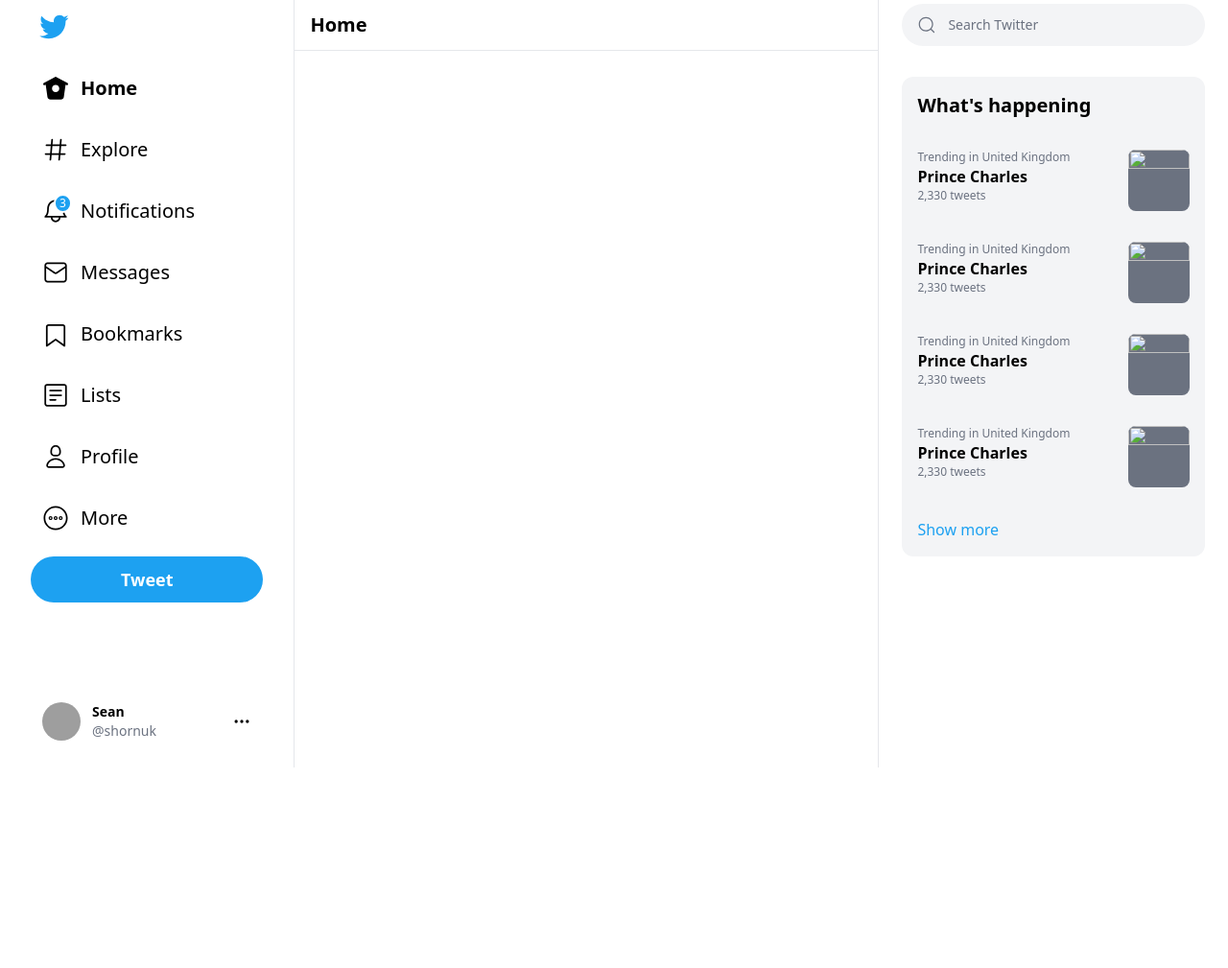
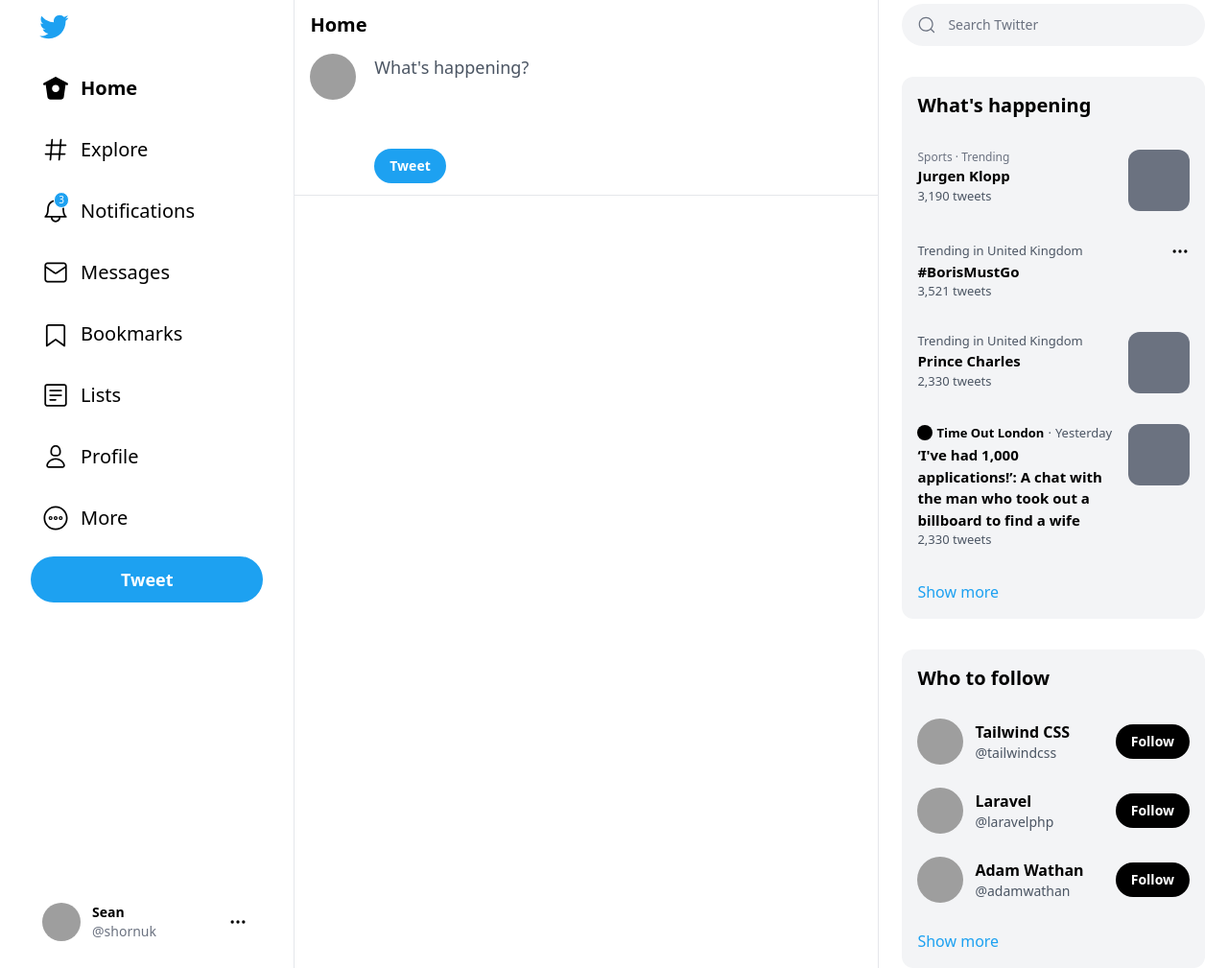
Before and after one commit to shornuk/tailwind-twitter, a plain HTML site: page twitter.html in a window 1280 px wide. Shown: the whole page at 96% size. Before the commit the page ends 800 px from the top, so only its background shows below. Drawn offline with nearby package versions, Linux system fonts and the light colour scheme; grey boxes are pictures that could not be loaded.

Commit message:
Added follow & happening panels

```diff
--- a/twitter.html
+++ b/twitter.html
@@ -28,66 +28,66 @@
 </head>
 <body>
 	<div class="flex min-h-screen">
-		<div class="w-18 lg:w-96 px-3 sm:pl-8 lg:px-8 border-r border-gray-200">
+		<div class="w-auto lg:w-96 px-1 md:pl-8 md:pr-4 lg:px-8 border-r border-gray-200">
 			<ul class="flex flex-col h-full">
-				<li class="mb-4">
-					<a class="relative hover:bg-twitter-100 w-12 h-12 rounded-full flex items-center justify-center text-twitter-500 mt-1" href="#">
+				<li class="mb-4 flex justify-center lg:justify-start">
+					<a class="block relative hover:bg-twitter-100 w-12 h-12 rounded-full flex items-center justify-center text-twitter-500 mt-1" href="#">
 						<svg viewBox="0 0 24 24" class="w-8 h-8 text-twitter-500 fill-current"><g><path d="M23.643 4.937c-.835.37-1.732.62-2.675.733.962-.576 1.7-1.49 2.048-2.578-.9.534-1.897.922-2.958 1.13-.85-.904-2.06-1.47-3.4-1.47-2.572 0-4.658 2.086-4.658 4.66 0 .364.042.718.12 1.06-3.873-.195-7.304-2.05-9.602-4.868-.4.69-.63 1.49-.63 2.342 0 1.616.823 3.043 2.072 3.878-.764-.025-1.482-.234-2.11-.583v.06c0 2.257 1.605 4.14 3.737 4.568-.392.106-.803.162-1.227.162-.3 0-.593-.028-.877-.082.593 1.85 2.313 3.198 4.352 3.234-1.595 1.25-3.604 1.995-5.786 1.995-.376 0-.747-.022-1.112-.065 2.062 1.323 4.51 2.093 7.14 2.093 8.57 0 13.255-7.098 13.255-13.254 0-.2-.005-.402-.014-.602.91-.658 1.7-1.477 2.323-2.41z"></path></g></svg>
 					</a>
 				</li>
-				<li class="mb-4">
+				<li class="mb-4 flex justify-center lg:justify-start">
 					<a class="text-black relative hover:bg-gray-200 h-12 w-12 lg:w-auto lg:px-3 rounded-full inline-flex items-center justify-center lg:justify-start space-x-3" href="#">
 						<svg viewBox="0 0 24 24" class="w-7 h-7 fill-current shrink-0"><g><path d="M22.58 7.35L12.475 1.897c-.297-.16-.654-.16-.95 0L1.425 7.35c-.486.264-.667.87-.405 1.356.18.335.525.525.88.525.16 0 .324-.038.475-.12l.734-.396 1.59 11.25c.216 1.214 1.31 2.062 2.66 2.062h9.282c1.35 0 2.444-.848 2.662-2.088l1.588-11.225.737.398c.485.263 1.092.082 1.354-.404.263-.486.08-1.093-.404-1.355zM12 15.435c-1.795 0-3.25-1.455-3.25-3.25s1.455-3.25 3.25-3.25 3.25 1.455 3.25 3.25-1.455 3.25-3.25 3.25z"></path></g></svg>
 						<p class="hidden lg:inline text-xl font-bold pr-3">Home</p>
 					</a>
 				</li>
-				<li class="mb-4">
+				<li class="mb-4 flex justify-center lg:justify-start">
 					<a class="text-black relative hover:bg-gray-200 h-12 w-12 lg:w-auto lg:px-3 rounded-full inline-flex items-center justify-center lg:justify-start space-x-3" href="#">
 						<svg viewBox="0 0 24 24" class="w-7 h-7 text-black fill-current"><g><path d="M21 7.337h-3.93l.372-4.272c.036-.412-.27-.775-.682-.812-.417-.03-.776.27-.812.683l-.383 4.4h-6.32l.37-4.27c.037-.413-.27-.776-.68-.813-.42-.03-.777.27-.813.683l-.382 4.4H3.782c-.414 0-.75.337-.75.75s.336.75.75.75H7.61l-.55 6.327H3c-.414 0-.75.336-.75.75s.336.75.75.75h3.93l-.372 4.272c-.036.412.27.775.682.812l.066.003c.385 0 .712-.295.746-.686l.383-4.4h6.32l-.37 4.27c-.036.413.27.776.682.813l.066.003c.385 0 .712-.295.746-.686l.382-4.4h3.957c.413 0 .75-.337.75-.75s-.337-.75-.75-.75H16.39l.55-6.327H21c.414 0 .75-.336.75-.75s-.336-.75-.75-.75zm-6.115 7.826h-6.32l.55-6.326h6.32l-.55 6.326z"></path></g></svg>
 						<p class="hidden lg:inline text-xl pr-3">Explore</p>
 					</a>
 				</li>
-				<li class="mb-4">
+				<li class="mb-4 flex justify-center lg:justify-start">
 					<a class="text-black relative hover:bg-gray-200 h-12 w-12 lg:w-auto lg:px-3 rounded-full inline-flex items-center justify-center lg:justify-start space-x-3" href="#">
 						<div class="relative">
 							<svg viewBox="0 0 24 24" class="w-7 h-7 text-black fill-current"><g><path d="M21.697 16.468c-.02-.016-2.14-1.64-2.103-6.03.02-2.532-.812-4.782-2.347-6.335C15.872 2.71 14.01 1.94 12.005 1.93h-.013c-2.004.01-3.866.78-5.242 2.174-1.534 1.553-2.368 3.802-2.346 6.334.037 4.33-2.02 5.967-2.102 6.03-.26.193-.366.53-.265.838.102.308.39.515.712.515h4.92c.102 2.31 1.997 4.16 4.33 4.16s4.226-1.85 4.327-4.16h4.922c.322 0 .61-.206.71-.514.103-.307-.003-.645-.263-.838zM12 20.478c-1.505 0-2.73-1.177-2.828-2.658h5.656c-.1 1.48-1.323 2.66-2.828 2.66zM4.38 16.32c.74-1.132 1.548-3.028 1.524-5.896-.018-2.16.644-3.982 1.913-5.267C8.91 4.05 10.397 3.437 12 3.43c1.603.008 3.087.62 4.18 1.728 1.27 1.285 1.933 3.106 1.915 5.267-.024 2.868.785 4.765 1.525 5.896H4.38z"></path></g></svg>
-							<span class="absolute -top-1 left-3 bg-twitter-500 rounded-full text-xs text-white px-1 border-2 border-white">3</span>
+							<span class="absolute -top-1.5 right-0 bg-twitter-500 rounded-full text-[10px] text-white px-1 border border-white">3</span>
 						</div>
 
 						<p class="hidden lg:inline text-xl pr-3">Notifications</p>
 					</a>
 				</li>
-				<li class="mb-4">
+				<li class="mb-4 flex justify-center lg:justify-start">
 					<a class="text-black relative hover:bg-gray-200 h-12 w-12 lg:w-auto lg:px-3 rounded-full inline-flex items-center justify-center lg:justify-start space-x-3" href="#">
 						<svg viewBox="0 0 24 24" class="w-7 h-7 text-black fill-current"><g><path d="M19.25 3.018H4.75C3.233 3.018 2 4.252 2 5.77v12.495c0 1.518 1.233 2.753 2.75 2.753h14.5c1.517 0 2.75-1.235 2.75-2.753V5.77c0-1.518-1.233-2.752-2.75-2.752zm-14.5 1.5h14.5c.69 0 1.25.56 1.25 1.25v.714l-8.05 5.367c-.273.18-.626.182-.9-.002L3.5 6.482v-.714c0-.69.56-1.25 1.25-1.25zm14.5 14.998H4.75c-.69 0-1.25-.56-1.25-1.25V8.24l7.24 4.83c.383.256.822.384 1.26.384.44 0 .877-.128 1.26-.383l7.24-4.83v10.022c0 .69-.56 1.25-1.25 1.25z"></path></g></svg>
 						<p class="hidden lg:inline text-xl pr-3">Messages</p>
 					</a>
 				</li>
-				<li class="mb-4">
+				<li class="mb-4 flex justify-center lg:justify-start">
 					<a class="text-black relative hover:bg-gray-200 h-12 w-12 lg:w-auto lg:px-3 rounded-full inline-flex items-center justify-center lg:justify-start space-x-3" href="#">
 						<svg viewBox="0 0 24 24" class="w-7 h-7 text-black fill-current"><g><path d="M19.9 23.5c-.157 0-.312-.05-.442-.144L12 17.928l-7.458 5.43c-.228.164-.53.19-.782.06-.25-.127-.41-.385-.41-.667V5.6c0-1.24 1.01-2.25 2.25-2.25h12.798c1.24 0 2.25 1.01 2.25 2.25v17.15c0 .282-.158.54-.41.668-.106.055-.223.082-.34.082zM12 16.25c.155 0 .31.048.44.144l6.71 4.883V5.6c0-.412-.337-.75-.75-.75H5.6c-.413 0-.75.338-.75.75v15.677l6.71-4.883c.13-.096.285-.144.44-.144z"></path></g></svg>
 						<p class="hidden lg:inline text-xl pr-3">Bookmarks</p>
 					</a>
 				</li>
-				<li class="mb-4">
+				<li class="mb-4 flex justify-center lg:justify-start">
 					<a class="text-black relative hover:bg-gray-200 h-12 w-12 lg:w-auto lg:px-3 rounded-full inline-flex items-center justify-center lg:justify-start space-x-3" href="#">
 						<svg viewBox="0 0 24 24" class="w-7 h-7 text-black fill-current"><g><path d="M19.75 22H4.25C3.01 22 2 20.99 2 19.75V4.25C2 3.01 3.01 2 4.25 2h15.5C20.99 2 22 3.01 22 4.25v15.5c0 1.24-1.01 2.25-2.25 2.25zM4.25 3.5c-.414 0-.75.337-.75.75v15.5c0 .413.336.75.75.75h15.5c.414 0 .75-.337.75-.75V4.25c0-.413-.336-.75-.75-.75H4.25z"></path><path d="M17 8.64H7c-.414 0-.75-.337-.75-.75s.336-.75.75-.75h10c.414 0 .75.335.75.75s-.336.75-.75.75zm0 4.11H7c-.414 0-.75-.336-.75-.75s.336-.75.75-.75h10c.414 0 .75.336.75.75s-.336.75-.75.75zm-5 4.11H7c-.414 0-.75-.335-.75-.75s.336-.75.75-.75h5c.414 0 .75.337.75.75s-.336.75-.75.75z"></path></g></svg>
 						<p class="hidden lg:inline text-xl pr-3">Lists</p>
 					</a>
 				</li>
-				<li class="mb-4">
+				<li class="mb-4 flex justify-center lg:justify-start">
 					<a class="text-black relative hover:bg-gray-200 h-12 w-12 lg:w-auto lg:px-3 rounded-full inline-flex items-center justify-center lg:justify-start space-x-3" href="#">
 						<svg viewBox="0 0 24 24" class="w-7 h-7 text-black fill-current"><g><path d="M12 11.816c1.355 0 2.872-.15 3.84-1.256.814-.93 1.078-2.368.806-4.392-.38-2.825-2.117-4.512-4.646-4.512S7.734 3.343 7.354 6.17c-.272 2.022-.008 3.46.806 4.39.968 1.107 2.485 1.256 3.84 1.256zM8.84 6.368c.162-1.2.787-3.212 3.16-3.212s2.998 2.013 3.16 3.212c.207 1.55.057 2.627-.45 3.205-.455.52-1.266.743-2.71.743s-2.255-.223-2.71-.743c-.507-.578-.657-1.656-.45-3.205zm11.44 12.868c-.877-3.526-4.282-5.99-8.28-5.99s-7.403 2.464-8.28 5.99c-.172.692-.028 1.4.395 1.94.408.52 1.04.82 1.733.82h12.304c.693 0 1.325-.3 1.733-.82.424-.54.567-1.247.394-1.94zm-1.576 1.016c-.126.16-.316.246-.552.246H5.848c-.235 0-.426-.085-.552-.246-.137-.174-.18-.412-.12-.654.71-2.855 3.517-4.85 6.824-4.85s6.114 1.994 6.824 4.85c.06.242.017.48-.12.654z"></path></g></svg>
 						<p class="hidden lg:inline text-xl pr-3">Profile</p>
 					</a>
 				</li>
-				<li class="mb-4">
+				<li class="mb-4 flex justify-center lg:justify-start">
 					<a class="text-black relative hover:bg-gray-200 h-12 w-12 lg:w-auto lg:px-3 rounded-full inline-flex items-center justify-center lg:justify-start space-x-3" href="#">
 						<svg viewBox="0 0 24 24" class="w-7 h-7 text-black fill-current"><g><path d="M16.5 10.25c-.965 0-1.75.787-1.75 1.75s.784 1.75 1.75 1.75c.964 0 1.75-.786 1.75-1.75s-.786-1.75-1.75-1.75zm0 2.5c-.414 0-.75-.336-.75-.75 0-.413.337-.75.75-.75s.75.336.75.75c0 .413-.336.75-.75.75zm-4.5-2.5c-.966 0-1.75.787-1.75 1.75s.785 1.75 1.75 1.75 1.75-.786 1.75-1.75-.784-1.75-1.75-1.75zm0 2.5c-.414 0-.75-.336-.75-.75 0-.413.337-.75.75-.75s.75.336.75.75c0 .413-.336.75-.75.75zm-4.5-2.5c-.965 0-1.75.787-1.75 1.75s.785 1.75 1.75 1.75c.964 0 1.75-.786 1.75-1.75s-.787-1.75-1.75-1.75zm0 2.5c-.414 0-.75-.336-.75-.75 0-.413.337-.75.75-.75s.75.336.75.75c0 .413-.336.75-.75.75z"></path><path d="M12 22.75C6.072 22.75 1.25 17.928 1.25 12S6.072 1.25 12 1.25 22.75 6.072 22.75 12 17.928 22.75 12 22.75zm0-20C6.9 2.75 2.75 6.9 2.75 12S6.9 21.25 12 21.25s9.25-4.15 9.25-9.25S17.1 2.75 12 2.75z"></path></g></svg>
 						<p class="hidden lg:inline text-xl pr-3">More</p>
 					</a>
 				</li>
-				<li class="mb-4">
+				<li class="mb-4 flex justify-center lg:justify-start">
 					<a class="relative bg-twitter-500 w-12 lg:w-full h-12 rounded-full flex items-center justify-center hover:bg-twitter-600 text-white" href="#">
 						<svg viewBox="0 0 24 24" class="lg:hidden w-7 h-7 fill-current"><g><path d="M8.8 7.2H5.6V3.9c0-.4-.3-.8-.8-.8s-.7.4-.7.8v3.3H.8c-.4 0-.8.3-.8.8s.3.8.8.8h3.3v3.3c0 .4.3.8.8.8s.8-.3.8-.8V8.7H9c.4 0 .8-.3.8-.8s-.5-.7-1-.7zm15-4.9v-.1h-.1c-.1 0-9.2 1.2-14.4 11.7-3.8 7.6-3.6 9.9-3.3 9.9.3.1 3.4-6.5 6.7-9.2 5.2-1.1 6.6-3.6 6.6-3.6s-1.5.2-2.1.2c-.8 0-1.4-.2-1.7-.3 1.3-1.2 2.4-1.5 3.5-1.7.9-.2 1.8-.4 3-1.2 2.2-1.6 1.9-5.5 1.8-5.7z"></path></g></svg>
 						<p class="hidden lg:inline text-lg font-semibold">Tweet</p>
@@ -100,60 +100,151 @@
 							<p class="font-bold">Sean</p>
 							<p class="text-gray-500">@shornuk</p>
 						</div>
-						<svg viewBox="0 0 24 24" class="hidden lg:inline-block w-5 h-5 fill-current ml-auto"><g><circle cx="5" cy="12" r="2"></circle><circle cx="12" cy="12" r="2"></circle><circle cx="19" cy="12" r="2"></circle></g></svg>
+						<svg viewBox="0 0 24 24" class="hidden lg:inline-block w-5 h-5 fill-current ml-auto mr-1"><g><circle cx="5" cy="12" r="2"></circle><circle cx="12" cy="12" r="2"></circle><circle cx="19" cy="12" r="2"></circle></g></svg>
 					</a>
 				</li>
 			</ul>
 		</div>
 		<div class="flex w-full">
 			<div class="border-r border-gray-200 w-full md:w-2/3">
+
+				<!-- New Tweet section -->
 				<div class="border-b border-gray-200 w-full px-4 py-3">
 					<h2 class="font-bold text-xl">Home</h2>
+					<div class="pt-4 flex">
+						<div class="w-14">
+							<img class="w-12 h-12 rounded-full mr-4" src="https://pbs.twimg.com/profile_images/1481281375835725825/rZzCEFm3_400x400.jpg">
+						</div>
+						<div class="w-full pl-4">
+							<textarea style="resize: none;" rows="3" class="w-full text-lg placeholder:text-gray-600 outline-none mb-2 border-b border-white focus:border-gray-200" placeholder="What's happening?"></textarea>
+							<button class="text-sm bg-twitter-500 px-4 py-2 text-white font-bold rounded-full">Tweet</button>
+						</div>
+					</div>
+
 				</div>
 			</div>
 			<div class="hidden md:block px-6 w-96">
+
+				<!-- Search Input -->
 				<div class="relative mt-1">
 					<input class="bg-gray-100 w-full px-6 py-3 pl-12 rounded-full text-sm placeholder:text-gray-500" type="search" name="search" placeholder="Search Twitter">
 					<div class="absolute inset-y-0 left-4 flex items-center justify-center">
 						<svg viewBox="0 0 24 24" class="inline w-5 h-5 text-gray-500 fill-current"><g><path d="M21.53 20.47l-3.66-3.66C19.195 15.24 20 13.214 20 11c0-4.97-4.03-9-9-9s-9 4.03-9 9 4.03 9 9 9c2.215 0 4.24-.804 5.808-2.13l3.66 3.66c.147.146.34.22.53.22s.385-.073.53-.22c.295-.293.295-.767.002-1.06zM3.5 11c0-4.135 3.365-7.5 7.5-7.5s7.5 3.365 7.5 7.5-3.365 7.5-7.5 7.5-7.5-3.365-7.5-7.5z"></path></g></svg>
 					</div>
 				</div>
+
+				<!-- What's Happening panel -->
 				<div class="mt-8 bg-gray-100 rounded-xl">
 					<p class="p-4 font-bold text-xl">What's happening</p>
+
 					<a href="#" class="p-4 hover:bg-gray-200/75 flex">
 						<div class="mr-3">
-							<p class="text-xs text-gray-500">Trending in United Kingdom</p>
-							<p class="font-bold">Prince Charles</p>
-							<p class="text-xs text-gray-500">2,330 tweets</p>
+							<p class="text-xs text-gray-500">Sports · Trending</p>
+							<p class="font-bold text-[15px]">Jurgen Klopp</p>
+							<p class="text-[13px] text-gray-600">3,190 tweets</p>
 						</div>
-						<img class="ml-auto shrink-0 aspect-square bg-gray-500 w-16 rounded-lg" src="">
+						<div class="ml-auto shrink-0">
+							<div class="aspect-square bg-gray-500 w-16 rounded-xl"></div>
+						</div>
 					</a>
+
 					<a href="#" class="p-4 hover:bg-gray-200/75 flex">
 						<div class="mr-3">
-							<p class="text-xs text-gray-500">Trending in United Kingdom</p>
-							<p class="font-bold">Prince Charles</p>
-							<p class="text-xs text-gray-500">2,330 tweets</p>
+							<p class="text-[13px] text-gray-600">Trending in United Kingdom</p>
+							<p class="font-bold text-[15px]">#BorisMustGo</p>
+							<p class="text-[13px] text-gray-600">3,521 tweets</p>
 						</div>
-						<img class="ml-auto shrink-0 aspect-square bg-gray-500 w-16 rounded-lg" src="">
+						<div class="ml-auto shrink-0">
+							<svg viewBox="0 0 24 24" class="w-5 h-5 fill-current"><g><circle cx="5" cy="12" r="2"></circle><circle cx="12" cy="12" r="2"></circle><circle cx="19" cy="12" r="2"></circle></g></svg>
+						</div>
 					</a>
+
 					<a href="#" class="p-4 hover:bg-gray-200/75 flex">
 						<div class="mr-3">
-							<p class="text-xs text-gray-500">Trending in United Kingdom</p>
-							<p class="font-bold">Prince Charles</p>
-							<p class="text-xs text-gray-500">2,330 tweets</p>
+							<p class="text-[13px] text-gray-600">Trending in United Kingdom</p>
+							<p class="font-bold text-[15px]">Prince Charles</p>
+							<p class="text-[13px] text-gray-600">2,330 tweets</p>
 						</div>
-						<img class="ml-auto shrink-0 aspect-square bg-gray-500 w-16 rounded-lg" src="">
+						<div class="ml-auto shrink-0">
+							<div class="aspect-square bg-gray-500 w-16 rounded-xl"></div>
+						</div>
 					</a>
+
 					<a href="#" class="p-4 hover:bg-gray-200/75 flex">
 						<div class="mr-3">
-							<p class="text-xs text-gray-500">Trending in United Kingdom</p>
-							<p class="font-bold">Prince Charles</p>
-							<p class="text-xs text-gray-500">2,330 tweets</p>
+							<p class="text-[13px] text-gray-600 flex items-center space-x-1 mb-[2px]">
+								<span class="inline-block w-4 h-4 rounded-full bg-black"></span>
+								<span class="font-bold text-black inline-block truncate">Time Out London</span>
+								<span>·</span>
+								<span>Yesterday</span>
+							</p>
+							<p class="font-bold text-[15px]">‘I've had 1,000 applications!’: A chat with the man who took out a billboard to find a wife</p>
+							<p class="text-[13px] text-gray-600">2,330 tweets</p>
 						</div>
-						<img class="ml-auto shrink-0 aspect-square bg-gray-500 w-16 rounded-lg" src="">
+						<div class="ml-auto shrink-0">
+							<div class="aspect-square bg-gray-500 w-16 rounded-xl"></div>
+						</div>
 					</a>
 					<a href="#" class="block p-4 hover:bg-gray-200/75 hover:rounded-b-xl text-twitter-500">Show more</a>
 				</div>
+
+				<!-- Who to follow panel -->
+				<div class="mt-8 bg-gray-100 rounded-xl">
+					<p class="p-4 font-bold text-xl">Who to follow</p>
+
+					<!-- Account block -->
+					<a href="#" class="px-4 py-3 hover:bg-gray-200/75 flex items-center space-x-3">
+						<!-- Avatar -->
+						<div>
+							<img src="https://pbs.twimg.com/profile_images/1468993891584073729/a_op8KnL_400x400.jpg" class="w-12 h-12 rounded-full">
+						</div>
+						<!-- Description -->
+						<div class="flex-grow">
+							<p class="font-bold">Tailwind CSS</p>
+							<p class="text-gray-600 text-sm">@tailwindcss</p>
+						</div>
+						<!-- CTA -->
+						<div>
+							<button class="text-sm bg-black px-4 py-2 text-white font-bold rounded-full">Follow</button>
+						</div>
+					</a>
+
+					<!-- Account block -->
+					<a href="#" class="px-4 py-3 hover:bg-gray-200/75 flex items-center space-x-3">
+						<!-- Avatar -->
+						<div>
+							<img src="https://pbs.twimg.com/profile_images/1163911054788833282/AcA2LnWL_400x400.jpg" class="w-12 h-12 rounded-full">
+						</div>
+						<!-- Description -->
+						<div class="flex-grow">
+							<p class="font-bold">Laravel</p>
+							<p class="text-gray-600 text-sm">@laravelphp</p>
+						</div>
+						<!-- CTA -->
+						<div>
+							<button class="text-sm bg-black px-4 py-2 text-white font-bold rounded-full">Follow</button>
+						</div>
+					</a>
+
+					<!-- Account block -->
+					<a href="#" class="px-4 py-3 hover:bg-gray-200/75 flex items-center space-x-3">
+						<!-- Avatar -->
+						<div>
+							<img src="https://pbs.twimg.com/profile_images/1362367807887974401/kuJ1OFT1_400x400.jpg" class="w-12 h-12 rounded-full">
+						</div>
+						<!-- Description -->
+						<div class="flex-grow">
+							<p class="font-bold">Adam Wathan</p>
+							<p class="text-gray-600 text-sm">@adamwathan</p>
+						</div>
+						<!-- CTA -->
+						<div>
+							<button class="text-sm bg-black px-4 py-2 text-white font-bold rounded-full">Follow</button>
+						</div>
+					</a>
+					<a href="#" class="block p-4 hover:bg-gray-200/75 hover:rounded-b-xl text-twitter-500">Show more</a>
+				</div>
+
 
 			</div>
 		</div>
```
